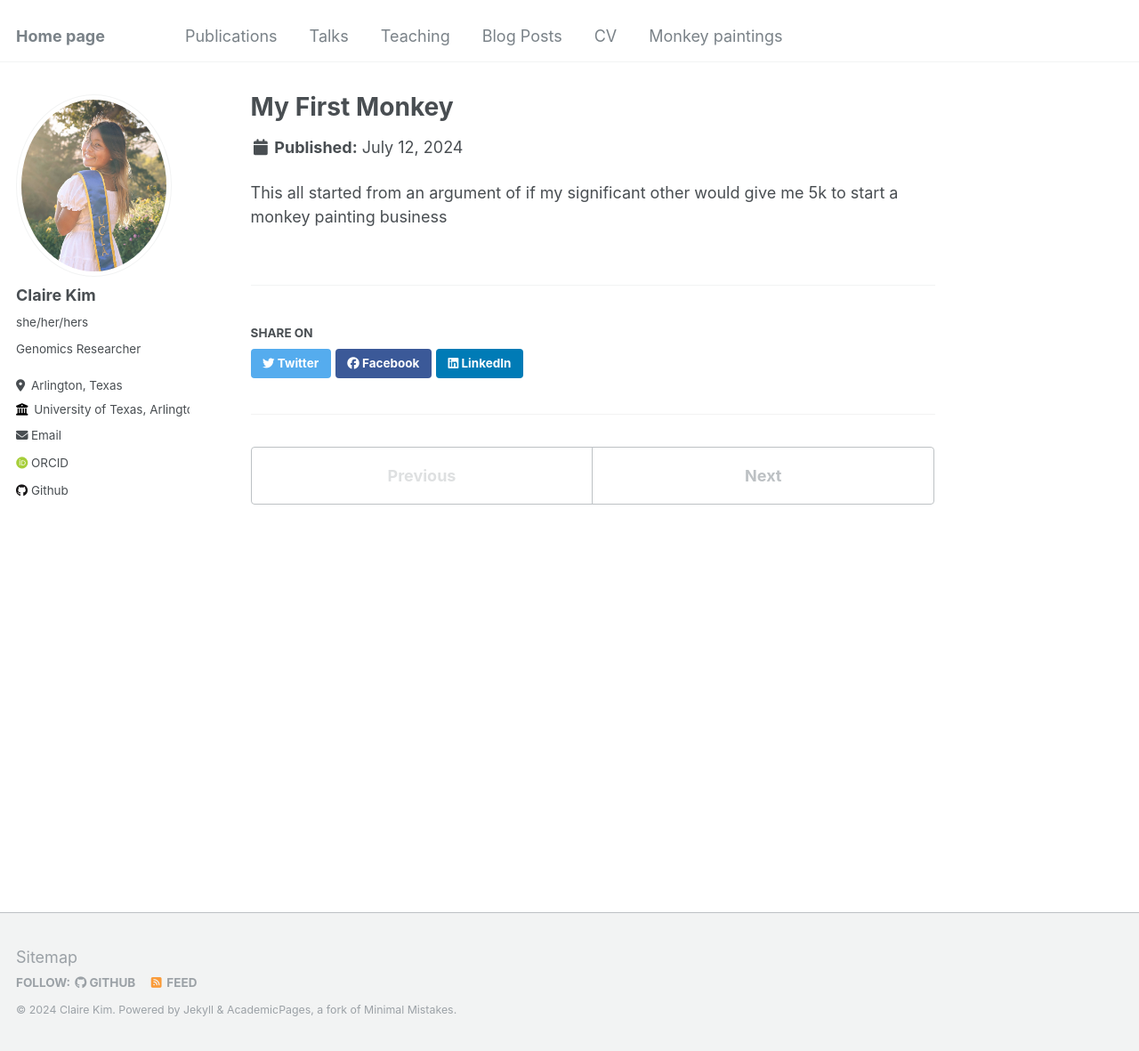
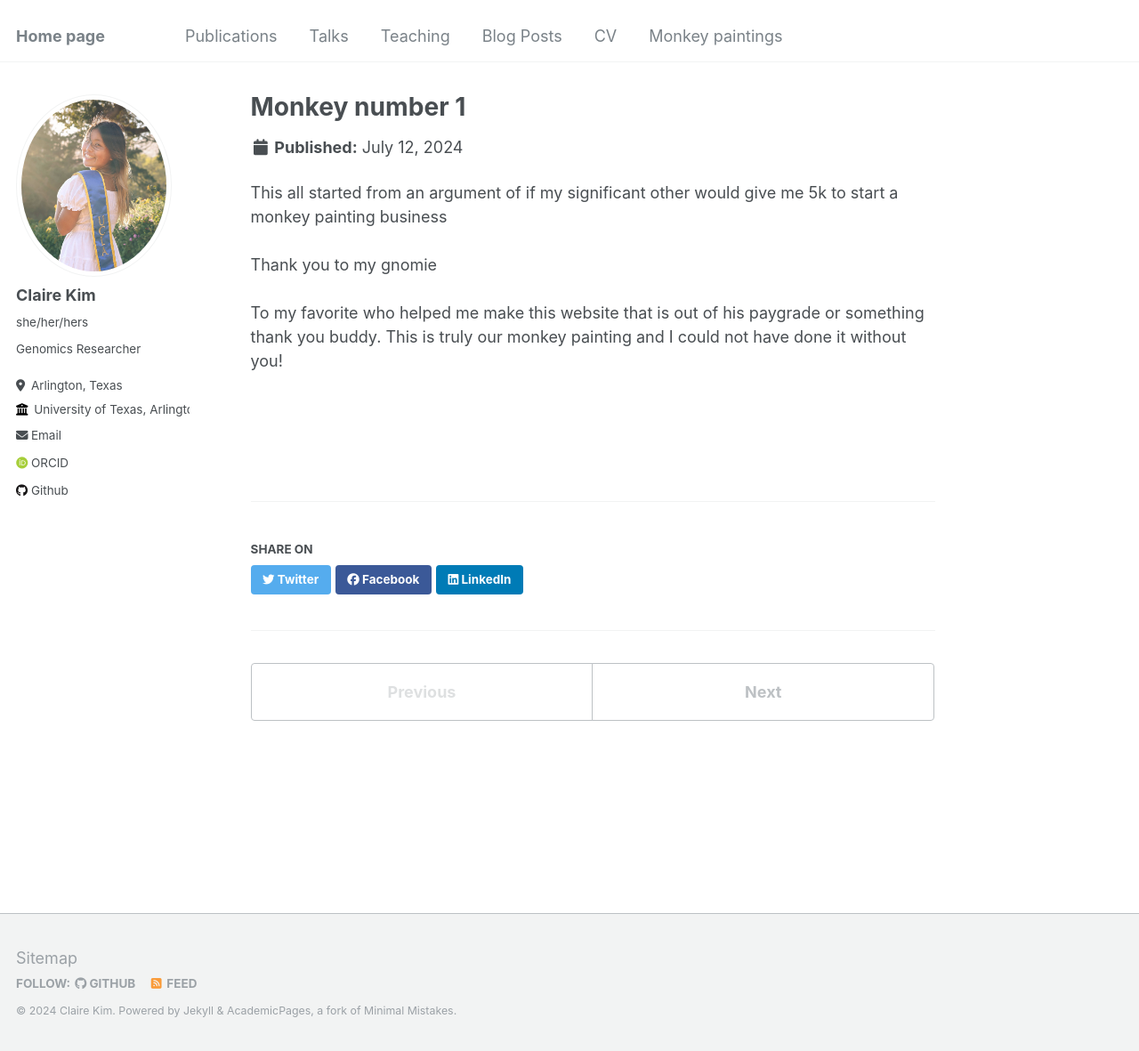
Before and after one commit to ckim0306/ckim0306.github.io, a Jekyll site: the page built from _portfolio/portfolio-1.html, in a window 1280 px wide and 1181 px high. Shown: the whole window at 89% size. Built offline with Jekyll 4.4.1, drawn with Linux system fonts in a browser that asks for light colours; some web fonts are replaced.

```diff
--- a/_data/ui-text.yml
+++ b/_data/ui-text.yml
@@ -22,7 +22,7 @@
   more_label                 : "Learn More"
   related_label              : "You May Also Enjoy"
   follow_label               : "Follow:"
-  #feed_label                 : "Feed"
+  feed_label                 : "Feed"
   powered_by                 : "Powered by"
   website_label              : "Website"
   email_label                : "Email"
@@ -246,7 +246,7 @@
   more_label                 : "Scopri di più"
   related_label              : "Potrebbe Piacerti Anche"
   follow_label               : "Segui:"
-  #feed_label                 : "Feed"
+  feed_label                 : "Feed"
   powered_by                 : "Powered by"
   website_label              : "Website"
   email_label                : "Email"
--- a/_portfolio/portfolio-1.html
+++ b/_portfolio/portfolio-1.html
@@ -1,7 +1,16 @@
 ---
-title: "My First Monkey"
-excerpt: "My first little monkey where I included a leaf too. It is a card! <br/><img src='/images/IMG_3165.jpg'>"
+title: "Monkey number 1"
+excerpt: "This is a first monkey with a leaf in the background :D number 2 <br/><img src='/images/IMG_3165.jpg'>"
 collection: portfolio
 ---
-
 This all started from an argument of if my significant other would give me 5k to start a monkey painting business
+<br>
+<br>
+Thank you to my gnomie
+<br>
+<br>
+To my favorite who helped me make this website that is out of his paygrade or something thank you buddy. This is truly our monkey painting and I could not have done it without you!
+</br>
+</br>
+</br>
+</br>
```
Also changed, not shown: _pages/about.md (+0 -6 lines), _pages/markdown.md (+0 -1 lines).
